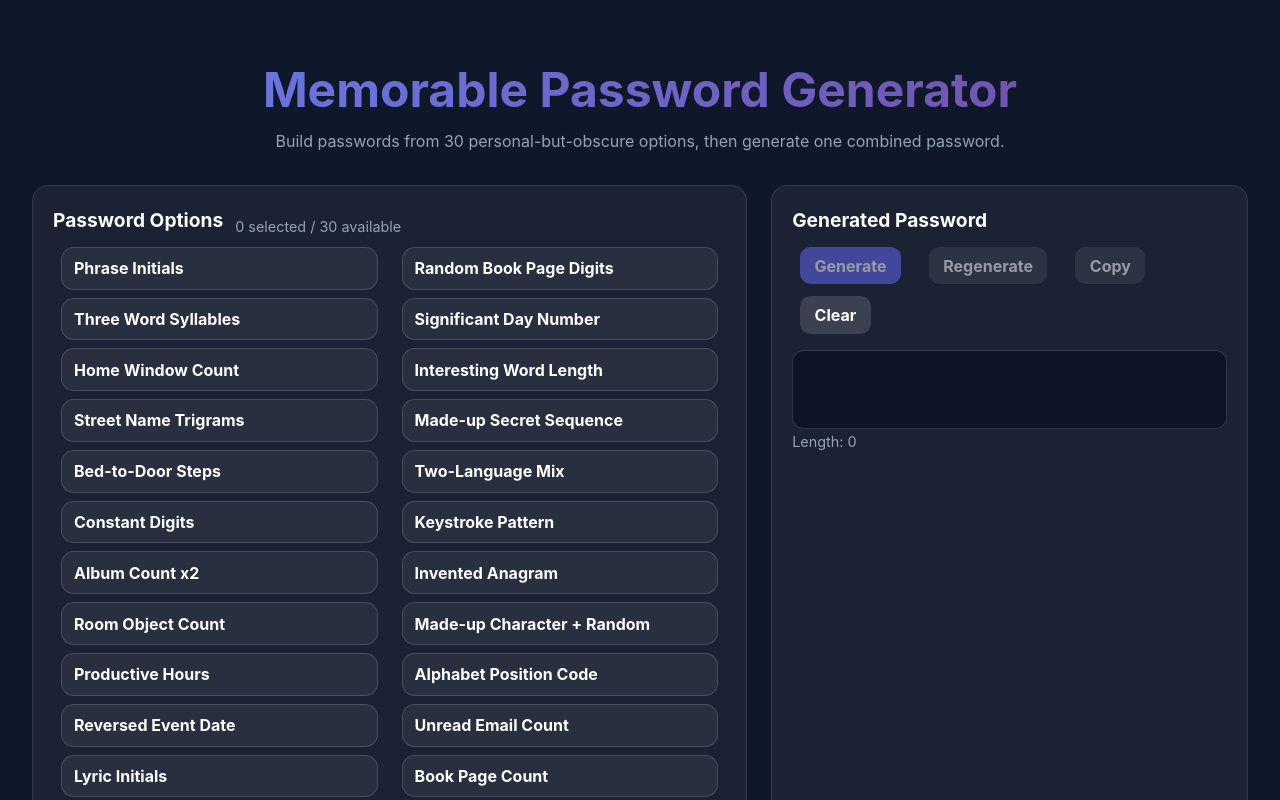
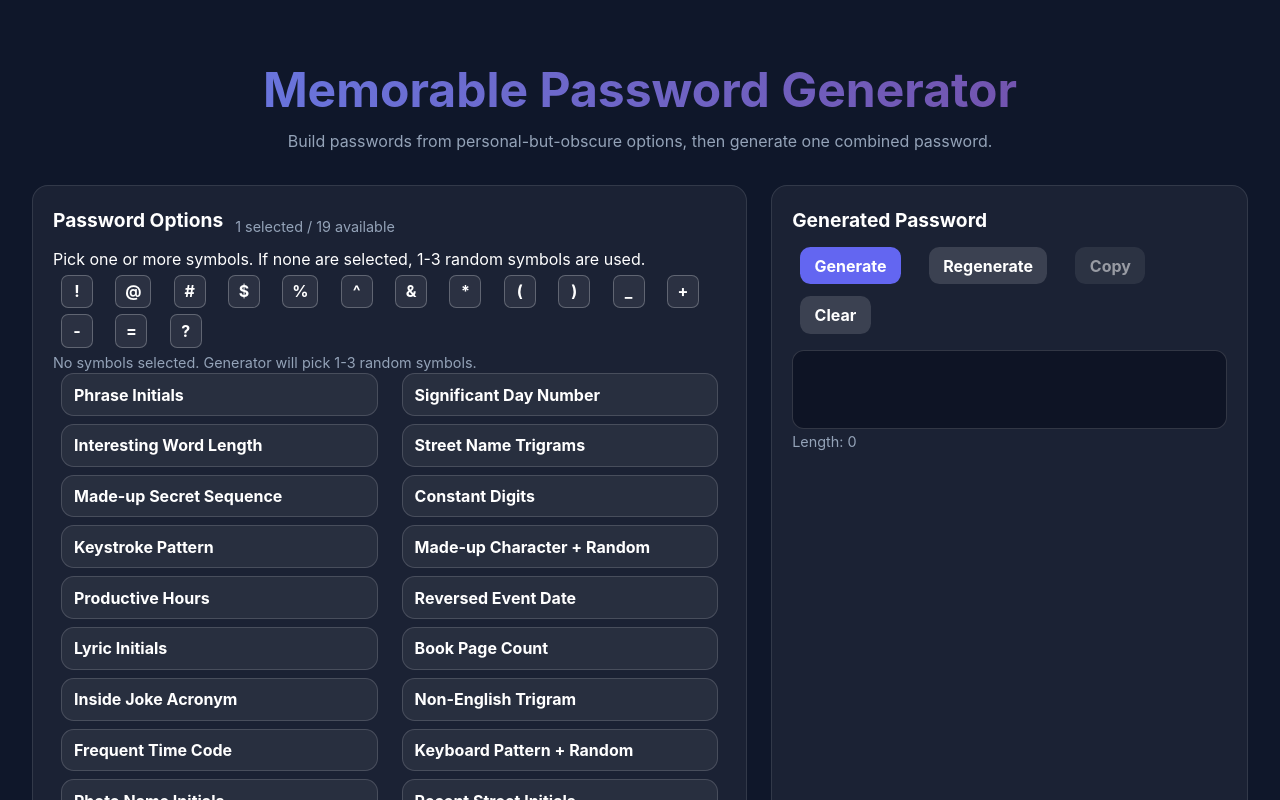
Before and after one commit to Atlessc/Password-Generator, a React (Vite) app: page / in a window 1280 px wide. Shown: the top 800 px of the page. Built offline with nearby package versions, Linux system fonts and the light colour scheme.

Commit message:
feat: Add special character selection feature with symbol buttons

```diff
--- a/src/pages/Home.jsx
+++ b/src/pages/Home.jsx
@@ -107,6 +107,22 @@ const Input = styled.input`
   padding: 0.55rem 0.65rem;
 `;
 
+const SymbolGrid = styled.div`
+  display: flex;
+  flex-wrap: wrap;
+  gap: 0.4rem;
+`;
+
+const SymbolButton = styled.button`
+  border-radius: 0.45rem;
+  border: ${({ selected }) => (selected ? '1px solid #6366f1' : '1px solid rgba(255, 255, 255, 0.25)')};
+  background: ${({ selected }) => (selected ? 'rgba(102, 126, 234, 0.3)' : 'rgba(255, 255, 255, 0.07)')};
+  color: white;
+  padding: 0.35rem 0.55rem;
+  min-width: 2rem;
+  cursor: pointer;
+`;
+
 const Controls = styled.div`
   display: flex;
   gap: 0.75rem;
@@ -145,8 +161,11 @@ const ExplanationList = styled.ul`
   color: #cbd5e1;
 `;
 
+const specialOption = passwordOptions.find((option) => option.algo === 'specialCharacterSelector');
+const regularOptions = passwordOptions.filter((option) => option.algo !== 'specialCharacterSelector');
+
 function Home() {
-  const [selectedOptions, setSelectedOptions] = useState([]);
+  const [selectedOptions, setSelectedOptions] = useState(specialOption ? [specialOption] : []);
   const [inputValues, setInputValues] = useState({});
   const [passwordParts, setPasswordParts] = useState([]);
   const [passwordLength, setPasswordLength] = useState(18);
@@ -167,6 +186,16 @@ function Home() {
     setInputValues((prev) => ({ ...prev, [algo]: value }));
   };
 
+  const toggleSymbolSelection = (algo, symbol) => {
+    setInputValues((prev) => {
+      const current = Array.isArray(prev[algo]) ? prev[algo] : [];
+      const next = current.includes(symbol)
+        ? current.filter((entry) => entry !== symbol)
+        : [...current, symbol];
+      return { ...prev, [algo]: next };
+    });
+  };
+
   const handleGeneratePassword = () => {
     if (!selectedOptions.length) return;
     const parts = generatePassword(selectedOptions, inputValues, { length: passwordLength });
@@ -174,7 +203,7 @@ function Home() {
   };
 
   const handleClear = () => {
-    setSelectedOptions([]);
+    setSelectedOptions(specialOption ? [specialOption] : []);
     setInputValues({});
     setPasswordParts([]);
     setCopied(false);
@@ -192,7 +221,7 @@ function Home() {
       <Header>
         <Title>Memorable Password Generator</Title>
         <Subtitle>
-          Build passwords from 30 personal-but-obscure options, then generate one combined password.
+          Build passwords from personal-but-obscure options, then generate one combined password.
         </Subtitle>
       </Header>
 
@@ -200,11 +229,40 @@ function Home() {
         <Card>
           <Row>
             <SectionTitle>Password Options</SectionTitle>
-            <Subtle>{selectedOptions.length} selected / 30 available</Subtle>
+            <Subtle>{selectedOptions.length} selected / {passwordOptions.length} available</Subtle>
           </Row>
 
+          {specialOption && (
+            <InputRow>
+              <label>{specialOption.label}</label>
+              <SymbolGrid>
+                {specialOption.symbols.map((symbol) => {
+                  const selectedSymbols = Array.isArray(inputValues[specialOption.algo])
+                    ? inputValues[specialOption.algo]
+                    : [];
+                  const selected = selectedSymbols.includes(symbol);
+                  return (
+                    <SymbolButton
+                      key={`${specialOption.algo}-${symbol}`}
+                      type="button"
+                      selected={selected}
+                      onClick={() => toggleSymbolSelection(specialOption.algo, symbol)}
+                    >
+                      {symbol}
+                    </SymbolButton>
+                  );
+                })}
+              </SymbolGrid>
+              <Subtle>
+                {Array.isArray(inputValues[specialOption.algo]) && inputValues[specialOption.algo].length
+                  ? `Selected: ${inputValues[specialOption.algo].join(' ')}`
+                  : 'No symbols selected. Generator will pick 1-3 random symbols.'}
+              </Subtle>
+            </InputRow>
+          )}
+
           <OptionGrid>
-            {passwordOptions.map((option) => {
+            {regularOptions.map((option) => {
               const selected = selectedOptions.includes(option);
               return (
                 <OptionCard
@@ -231,11 +289,40 @@ function Home() {
             />
           </Controls>
 
-          {selectedOptions.length > 0 && (
+          {selectedOptions.filter((option) => option.algo !== 'specialCharacterSelector').length > 0 && (
             <InputGrid>
-              {selectedOptions.map((option) => (
+              {selectedOptions
+                .filter((option) => option.algo !== 'specialCharacterSelector')
+                .map((option) => (
                 <InputRow key={`${option.algo}-input`}>
                   <label htmlFor={option.algo}>{option.label}</label>
+                  {option.type === 'symbol-multi' ? (
+                    <>
+                      <SymbolGrid>
+                        {option.symbols.map((symbol) => {
+                          const selectedSymbols = Array.isArray(inputValues[option.algo])
+                            ? inputValues[option.algo]
+                            : [];
+                          const selected = selectedSymbols.includes(symbol);
+                          return (
+                            <SymbolButton
+                              key={`${option.algo}-${symbol}`}
+                              type="button"
+                              selected={selected}
+                              onClick={() => toggleSymbolSelection(option.algo, symbol)}
+                            >
+                              {symbol}
+                            </SymbolButton>
+                          );
+                        })}
+                      </SymbolGrid>
+                      <Subtle>
+                        {Array.isArray(inputValues[option.algo]) && inputValues[option.algo].length
+                          ? `Selected: ${inputValues[option.algo].join(' ')}`
+                          : 'No symbols selected. Generator will pick 1-3 random symbols.'}
+                      </Subtle>
+                    </>
+                  ) : (
                     <Input
                       id={option.algo}
                       type={option.type}
@@ -243,6 +330,7 @@ function Home() {
                       placeholder={option.placeholder || ''}
                       onChange={(e) => handleInputChange(option.algo, e.target.value)}
                     />
+                  )}
                 </InputRow>
               ))}
             </InputGrid>
--- a/src/utils/passwordGenerator.js
+++ b/src/utils/passwordGenerator.js
@@ -1,4 +1,5 @@
 const PASSWORD_CHARSET = 'abcdefghijklmnopqrstuvwxyzABCDEFGHIJKLMNOPQRSTUVWXYZ0123456789!@#$%^&*()';
+const SPECIAL_SYMBOLS = ['!', '@', '#', '$', '%', '^', '&', '*', '(', ')', '_', '+', '-', '=', '?'];
 
 const getWords = (input = '') =>
   String(input)
@@ -26,6 +27,7 @@ const randomDigits = (count = 2) => {
 };
 
 const randomChar = () => PASSWORD_CHARSET[Math.floor(Math.random() * PASSWORD_CHARSET.length)];
+const randomFrom = (arr) => arr[Math.floor(Math.random() * arr.length)];
 
 const clamp = (value, min, max) => Math.min(max, Math.max(min, value));
 
@@ -47,6 +49,15 @@ const parseNumber = (input, fallback = 0) => {
 };
 
 const transformByAlgo = {
+  specialCharacterSelector: (input) => {
+    if (Array.isArray(input) && input.length) return input.join('');
+    const count = Math.floor(Math.random() * 3) + 1;
+    let symbols = '';
+    for (let i = 0; i < count; i += 1) {
+      symbols += randomFrom(SPECIAL_SYMBOLS);
+    }
+    return symbols;
+  },
   phraseInitials: (input) => firstLetters(input) || 'ClctT',
   bookPageDigits: (input) => digitsOnly(input).slice(0, 4) || randomDigits(3),
   threeWordSyllables: (input) => {
--- a/src/utils/passwordOptions.js
+++ b/src/utils/passwordOptions.js
@@ -1,4 +1,11 @@
 export const passwordOptions = [
+  {
+    shortName: "Special Characters",
+    label: "Pick one or more symbols. If none are selected, 1-3 random symbols are used.",
+    algo: "specialCharacterSelector",
+    type: "symbol-multi",
+    symbols: ['!', '@', '#', '$', '%', '^', '&', '*', '(', ')', '_', '+', '-', '=', '?'],
+  },
   {
     shortName: "Phrase Initials",
     label: "Use the first letter of each word from a phrase you create.",
@@ -7,32 +14,11 @@ export const passwordOptions = [
     placeholder: "Cats love climbing tall trees",
   },
   {
-    shortName: "Random Book Page Digits",
-    label: "Enter a page number from a random book and use a number sequence from it.",
-    algo: "bookPageDigits",
-    type: "number",
-    placeholder: "347",
-  },
-  {
-    shortName: "Three Word Syllables",
-    label: "Enter three words and combine short syllables from each.",
-    algo: "threeWordSyllables",
-    type: "text",
-    placeholder: "elephant umbrella mountain",
-  },
-  {
     shortName: "Significant Day Number",
     label: "Enter a day of month that matters to you.",
     algo: "significantDay",
     type: "number",
     placeholder: "21",
-  },
-  {
-    shortName: "Home Window Count",
-    label: "Enter the number of windows in your home.",
-    algo: "windowCount",
-    type: "number",
-    placeholder: "12",
   },
   {
     shortName: "Interesting Word Length",
@@ -56,20 +42,6 @@ export const passwordOptions = [
     placeholder: "ziltoid alpha",
   },
   {
-    shortName: "Bed-to-Door Steps",
-    label: "Enter your step count from bed to front door.",
-    algo: "bedToDoorSteps",
-    type: "number",
-    placeholder: "37",
-  },
-  {
-    shortName: "Two-Language Mix",
-    label: "Enter two words from two languages separated by comma.",
-    algo: "twoLanguageMix",
-    type: "text",
-    placeholder: "hola, bonjour",
-  },
-  {
     shortName: "Constant Digits",
     label: "Enter digits from a meaningful constant/ratio.",
     algo: "constantDigits",
@@ -82,27 +54,6 @@ export const passwordOptions = [
     algo: "keystrokePattern",
     type: "text",
     placeholder: "qweqwe",
-  },
-  {
-    shortName: "Album Count x2",
-    label: "Enter photo count from an album; we multiply by 2.",
-    algo: "albumCountTimesTwo",
-    type: "number",
-    placeholder: "88",
-  },
-  {
-    shortName: "Invented Anagram",
-    label: "Enter an invented word/phrase; we create an anagram.",
-    algo: "inventedAnagram",
-    type: "text",
-    placeholder: "orbit lantern",
-  },
-  {
-    shortName: "Room Object Count",
-    label: "Enter one object count from a room.",
-    algo: "roomObjectCount",
-    type: "number",
-    placeholder: "23",
   },
   {
     shortName: "Made-up Character + Random",
@@ -119,24 +70,10 @@ export const passwordOptions = [
     placeholder: "11",
   },
   {
-    shortName: "Alphabet Position Code",
-    label: "Enter a word; we map letters to alphabet positions.",
-    algo: "alphabetPositionCode",
-    type: "text",
-    placeholder: "code",
-  },
-  {
     shortName: "Reversed Event Date",
     label: "Enter an event date and we reverse its digits.",
     algo: "reversedEventDate",
     type: "date",
-  },
-  {
-    shortName: "Unread Email Count",
-    label: "Enter your unread email count.",
-    algo: "unreadEmailCount",
-    type: "number",
-    placeholder: "41",
   },
   {
     shortName: "Lyric Initials",
@@ -151,13 +88,6 @@ export const passwordOptions = [
     algo: "bookPageCount",
     type: "number",
     placeholder: "274",
-  },
-  {
-    shortName: "Stopwatch Digits",
-    label: "Enter a stopwatch time and use the digits.",
-    algo: "stopwatchDigits",
-    type: "text",
-    placeholder: "03:47.21",
   },
   {
     shortName: "Inside Joke Acronym",
@@ -187,13 +117,6 @@ export const passwordOptions = [
     placeholder: "zxc",
   },
   {
-    shortName: "Key Count",
-    label: "Enter number of keys on a keyboard/instrument.",
-    algo: "keyCount",
-    type: "number",
-    placeholder: "88",
-  },
-  {
     shortName: "Photo Name Initials",
     label: "Enter names in a photo separated by commas; we use initials.",
     algo: "photoNameInitials",
```
Lines whose indentation alone changed are shown as unchanged.
